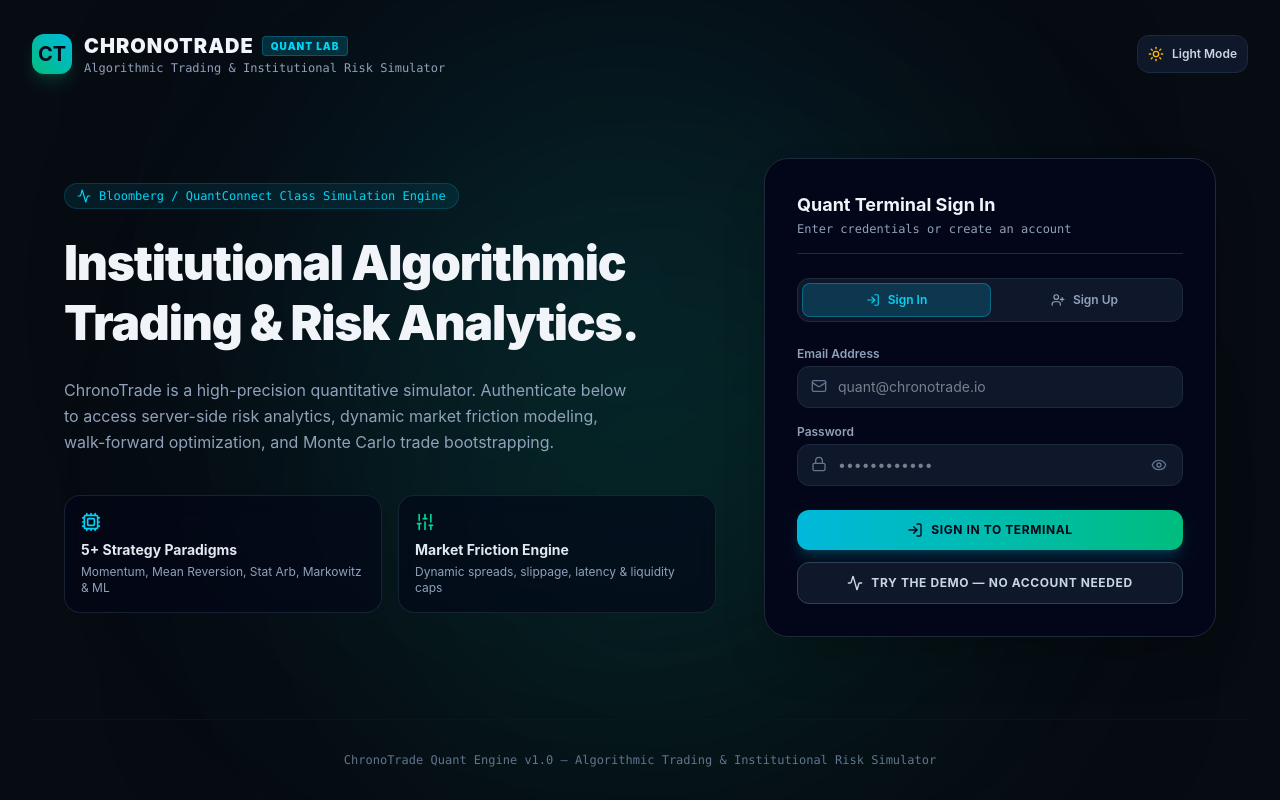
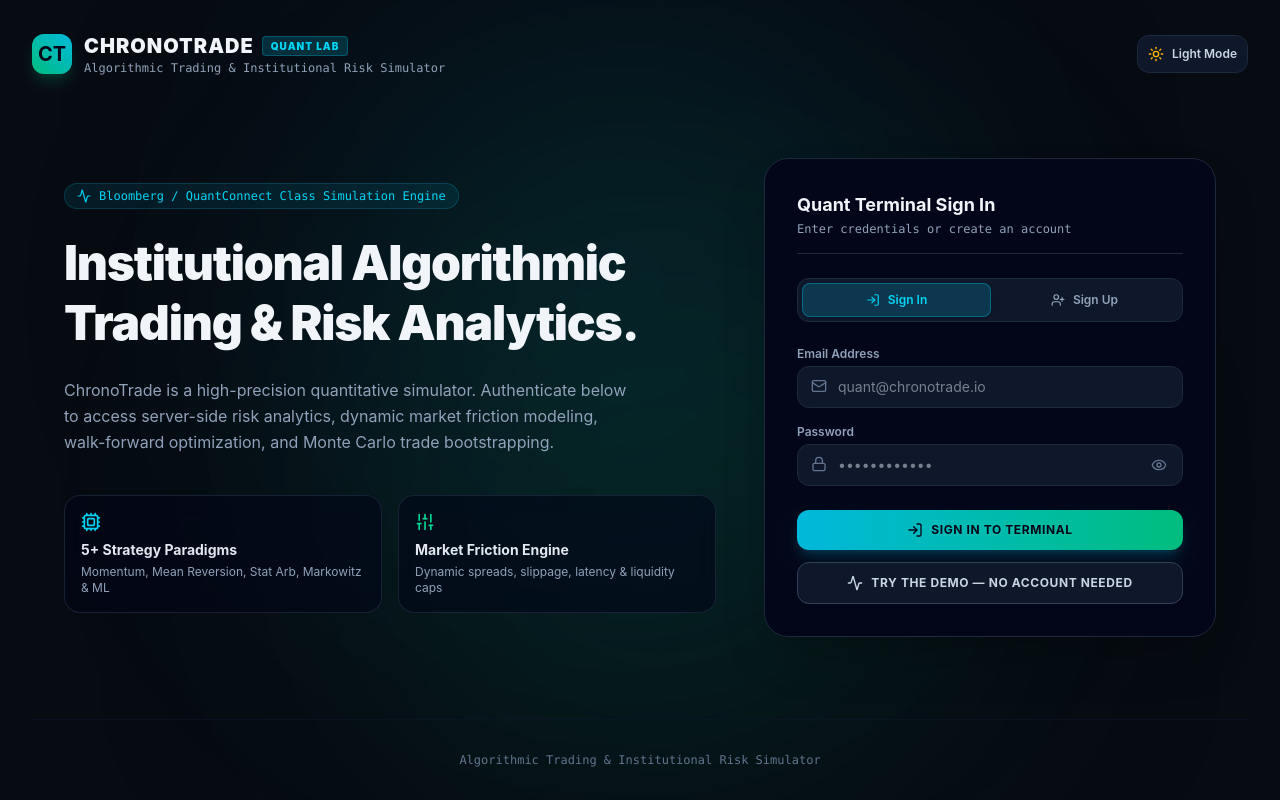
Before and after one commit to collinsasaa/ChronoTrade, a React (Vite) app in the folder frontend/: page / in a window 1280 px wide. Built offline with nearby package versions, Linux system fonts and the light colour scheme; no server answers.

Commit message:
Remove old footer text from UI

```diff
--- a/frontend/src/App.tsx
+++ b/frontend/src/App.tsx
@@ -78,13 +78,6 @@
           {activeTab === 'history' && <UserTradeActivity />}
         </main>
 
-        {/* Terminal Footer */}
-        <footer className="border-t border-slate-900 bg-slate-950/80 py-3 sm:py-4 px-4 sm:px-8 mt-auto text-[10px] sm:text-xs text-slate-500 font-mono">
-          <div className="max-w-7xl mx-auto flex flex-col md:flex-row items-center justify-between gap-2 text-center md:text-left">
-            <span>ChronoTrade Quant Engine v1.0</span>
-            <span>FastAPI Engine + React Terminal</span>
-          </div>
-        </footer>
       </div>
     </div>
   );
--- a/frontend/src/components/LandingAuthScreen.tsx
+++ b/frontend/src/components/LandingAuthScreen.tsx
@@ -251,7 +251,7 @@
 
       {/* Footer */}
       <footer className="max-w-7xl w-full mx-auto text-center text-xs text-slate-500 font-mono pt-8 border-t border-slate-900/60 z-10">
-        ChronoTrade Quant Engine v1.0 — Algorithmic Trading & Institutional Risk Simulator
+        Algorithmic Trading & Institutional Risk Simulator
       </footer>
     </div>
   );
```
